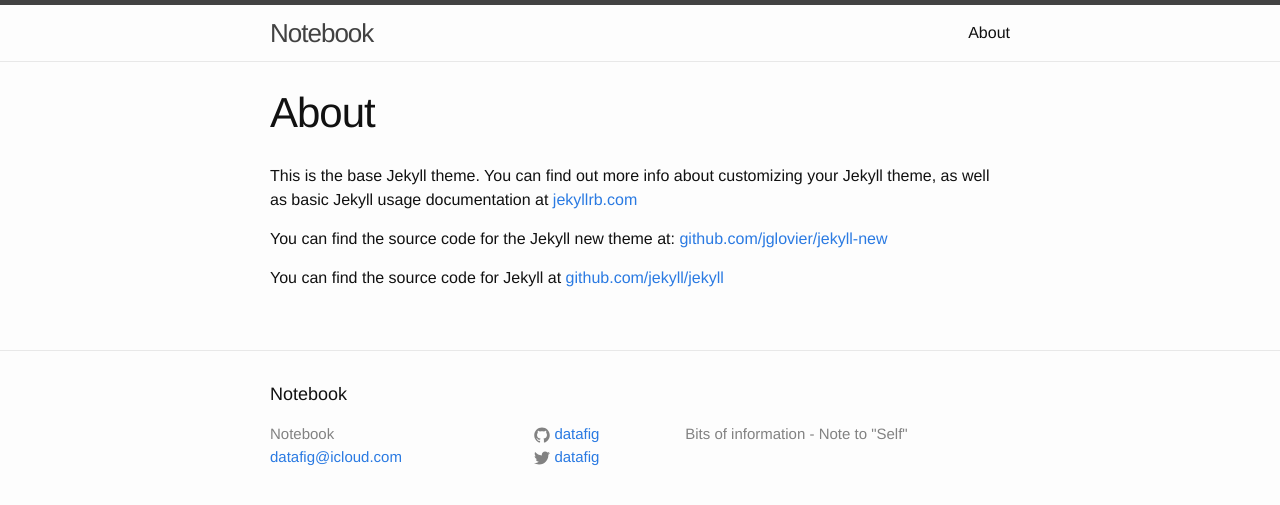
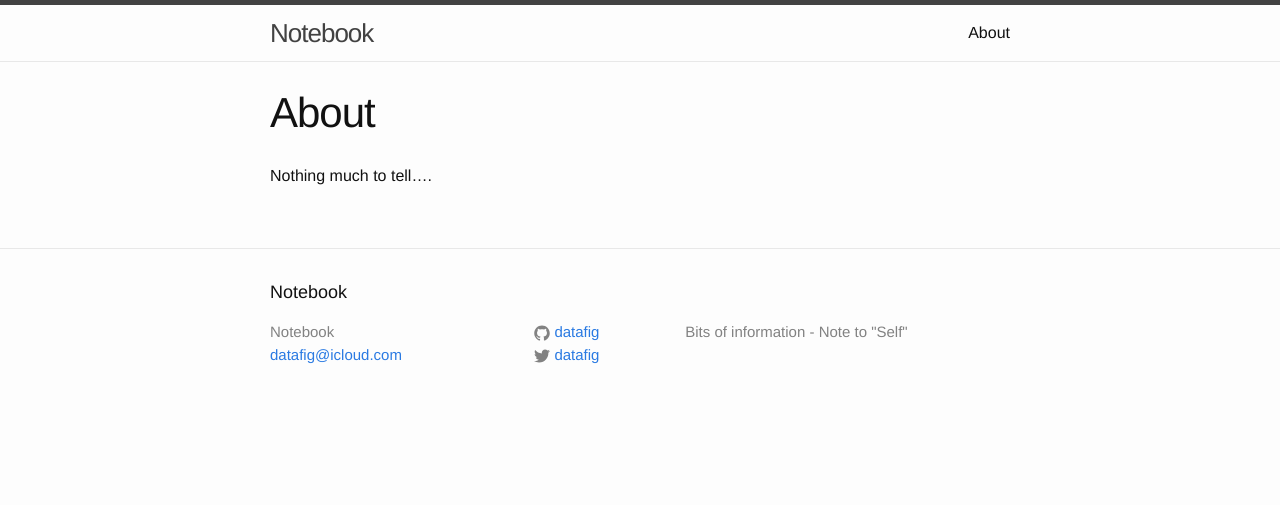
Before and after one commit to datafig/datafig.github.io, a Jekyll site: the page built from about.md, in a window 1280 px wide. Shown: the top 505 px of the page. Built offline with Jekyll 4.4.1, drawn with Linux system fonts in a browser that asks for light colours.

Commit message:
Updated About.md

```diff
--- a/about.md
+++ b/about.md
@@ -4,8 +4,4 @@ title: About
 permalink: /about/
 ---
 
-This is the base Jekyll theme. You can find out more info about customizing your Jekyll theme, as well as basic Jekyll usage documentation at [jekyllrb.com](http://jekyllrb.com/)
-
-You can find the source code for the Jekyll new theme at: [github.com/jglovier/jekyll-new](https://github.com/jglovier/jekyll-new)
-
-You can find the source code for Jekyll at [github.com/jekyll/jekyll](https://github.com/jekyll/jekyll)
+Nothing much to tell....
```
